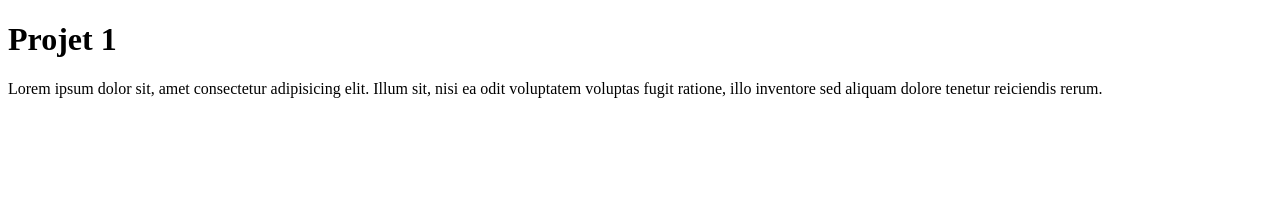
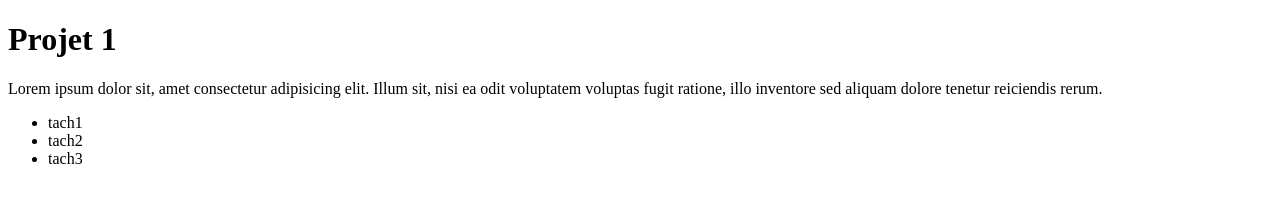
Before and after one commit to IgorVolosyanko/projet_1, a plain HTML site: page index.html in a window 1280 px wide. Drawn offline with Linux system fonts and the light colour scheme.

Commit message:
Ajout une liste

```diff
--- a/index.html
+++ b/index.html
@@ -12,5 +12,10 @@
       ea odit voluptatem voluptas fugit ratione, illo inventore sed aliquam
       dolore tenetur reiciendis rerum.
     </p>
+    <ul>
+      <li>tach1</li>
+      <li>tach2</li>
+      <li>tach3</li>
+    </ul>
   </body>
 </html>
```
